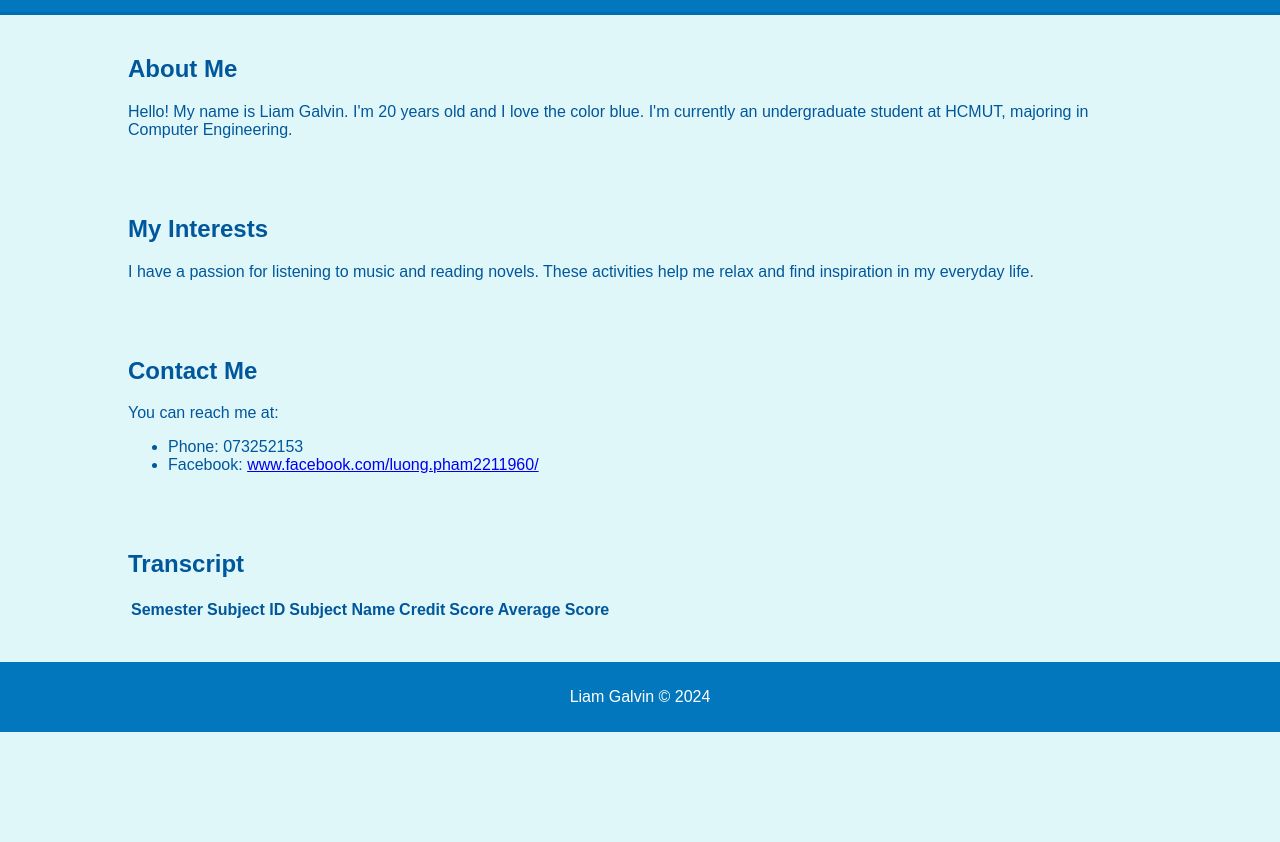
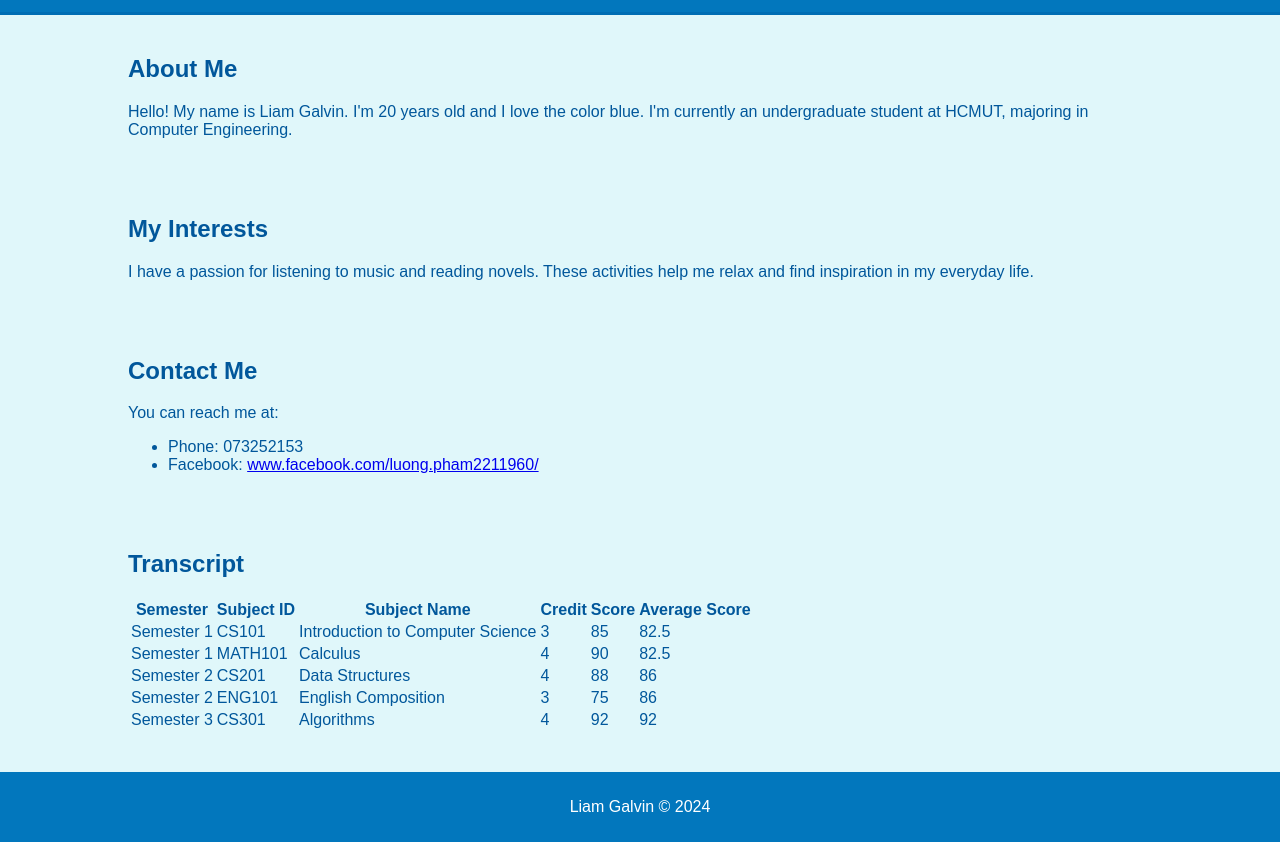
Before and after one commit to LiamGalvin/PersonalWebpage, a plain HTML site: page index.html in a window 1280 px wide. Shown: the part 88-930 px from the top of the page. Before the commit the page ends 820 px from the top, so only its background shows below. Drawn offline with Linux system fonts and the light colour scheme.

Commit message:
Update index.html

```diff
--- a/index.html
+++ b/index.html
@@ -127,6 +127,30 @@
                 <!-- Data will be dynamically loaded here -->
             </tbody>
         </table>
+        <!-- Example data for transcript -->
+<script>
+    var transcriptData = [
+        ["Semester 1", "CS101", "Introduction to Computer Science", "3", "85", "82.5"],
+        ["Semester 1", "MATH101", "Calculus", "4", "90", "82.5"],
+        ["Semester 2", "CS201", "Data Structures", "4", "88", "86"],
+        ["Semester 2", "ENG101", "English Composition", "3", "75", "86"],
+        ["Semester 3", "CS301", "Algorithms", "4", "92", "92"]
+        // Add more rows as needed
+    ];
+
+    var tbody = document.querySelector("#transcript tbody");
+
+    transcriptData.forEach(function(rowData) {
+        var row = document.createElement("tr");
+        rowData.forEach(function(cellData) {
+            var cell = document.createElement("td");
+            cell.textContent = cellData;
+            row.appendChild(cell);
+        });
+        tbody.appendChild(row);
+    });
+</script>
+
     </section>
 
     <footer>
```
